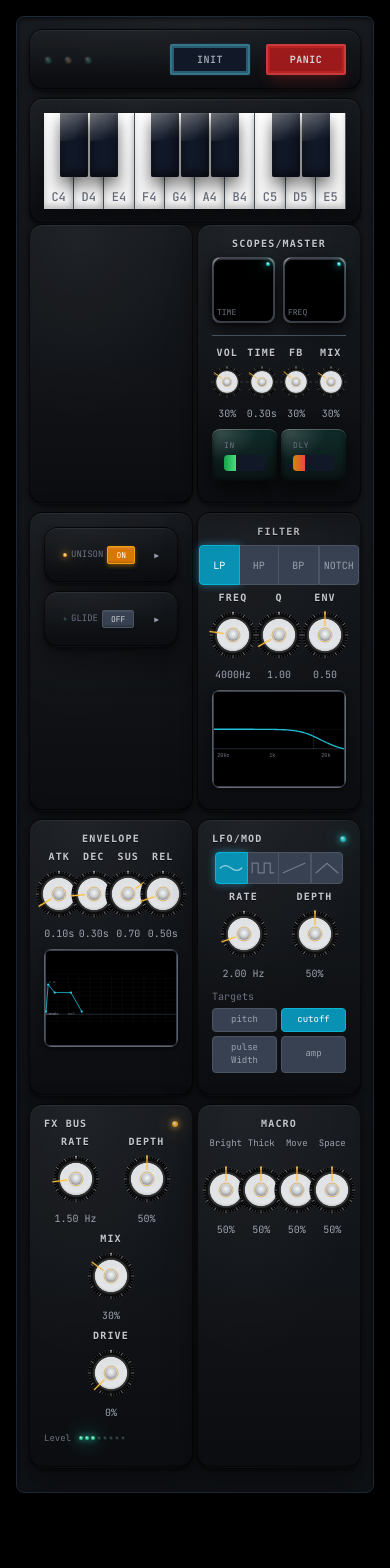
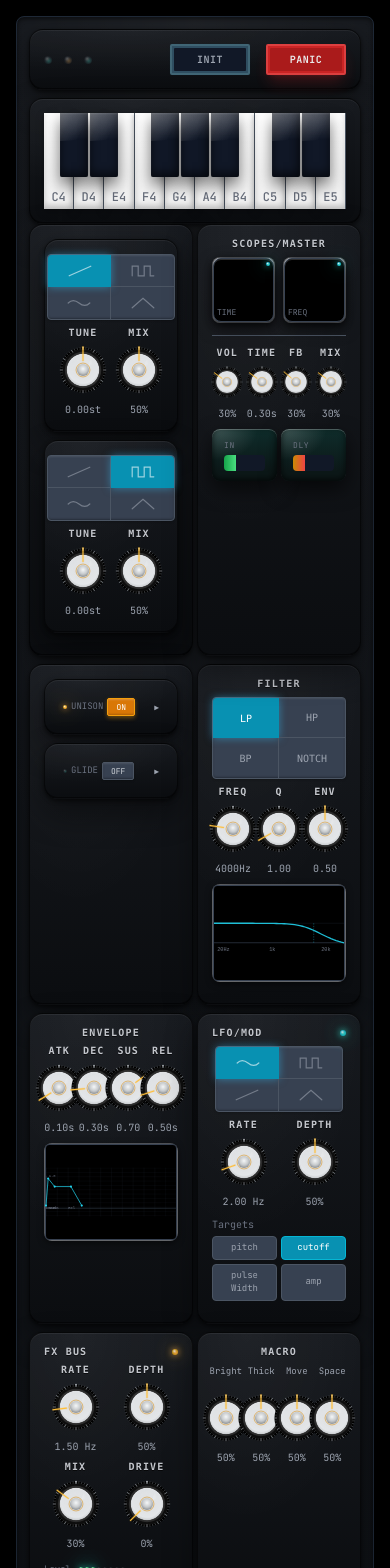
Before and after one commit to james-ralph8555/nextjs-portfoliosite, a Next.js app: page /synth in a window 390 px wide. Shown: the top 1568 px of the page. Before the commit the page ends 1509 px from the top, so only its background shows below. Built offline with nearby package versions, Linux system fonts and the light colour scheme; a web font is replaced by a local one.

Commit message:
fixed osc on mobile

```diff
--- a/src/components/synth/components/ChorusSection.tsx
+++ b/src/components/synth/components/ChorusSection.tsx
@@ -61,8 +61,7 @@ export function ChorusSection({
           />
         </div>
 
-        {/* Mix Knob - Span full width */}
-        <div className="col-span-2">
+        {/* Mix Knob */}
         <div className="synth-knob-compact">
           <Knob
             value={mix}
@@ -75,10 +74,8 @@ export function ChorusSection({
             size="sm"
           />
         </div>
-        </div>
 
-        {/* Drive Knob - Span full width (FX bus) */}
-        <div className="col-span-2">
+        {/* Drive Knob */}
         <div className="synth-knob-compact">
           <Knob
             value={drive}
@@ -90,7 +87,6 @@ export function ChorusSection({
             onChange={(v) => onDriveChange(v)}
             size="sm"
           />
-          </div>
         </div>
 
         {/* LED Level Meter - Span full width */}
--- a/src/components/synth/components/FilterTypeButtons.tsx
+++ b/src/components/synth/components/FilterTypeButtons.tsx
@@ -1,6 +1,7 @@
 "use client"
 
 import React from 'react'
+import { SynthButtonGroup } from './SynthButtonGroup'
 
 export type FilterTypeOption = 'lowpass' | 'highpass' | 'bandpass' | 'notch'
 
@@ -19,39 +20,13 @@ const TYPES: { key: FilterTypeOption; label: string }[] = [
 ]
 
 export function FilterTypeButtons({ selectedType, onChange, size = 'md', className = '' }: Props) {
-  const sizeClasses = {
-    sm: 'h-8 text-[9px]',
-    md: 'h-10 text-[10px]'
-  }
-
   return (
-    <div className={`flex ${size === 'sm' ? 'w-40' : 'w-48'} ${className}`}>
-      {TYPES.map((t, index) => {
-        const isSelected = selectedType === t.key
-        const isFirst = index === 0
-        const isLast = index === TYPES.length - 1
-        return (
-          <button
-            key={t.key}
-            className={`
-              synth-button-waveform
-              flex-1
-              ${sizeClasses[size]}
-              ${isFirst ? 'rounded-l rounded-r-none' : ''}
-              ${isLast ? 'rounded-r rounded-l-none' : 'rounded-none'}
-              ${!isFirst && !isLast ? 'border-l-0' : ''}
-              ${isSelected ? 'active' : ''}
-              flex items-center justify-center
-            `}
-            style={isSelected ? { boxShadow: '0 0 8px rgba(56, 189, 248, 0.5)' } : undefined}
-            onClick={() => onChange(t.key)}
-            aria-label={`${t.label} filter${isSelected ? ' (selected)' : ''}`}
-            aria-pressed={isSelected}
-          >
-            <span>{t.label}</span>
-          </button>
-        )
-      })}
-    </div>
+    <SynthButtonGroup
+      options={TYPES}
+      selectedKey={selectedType}
+      onChange={onChange}
+      size={size}
+      className={`${size === 'sm' ? 'w-28' : 'w-32'} ${className}`}
+    />
   )
 }
--- a/src/components/synth/components/OscillatorSection.tsx
+++ b/src/components/synth/components/OscillatorSection.tsx
@@ -64,7 +64,7 @@ export function OscillatorSection({
               onWaveformChange={onWaveformChange}
               labelMode="abbreviated"
               showIcons={true}
-              size="md"
+              size="sm"
             />
             <div className="grid grid-cols-2 gap-2 w-full place-items-center">
               <div className="synth-knob-compact">
@@ -98,13 +98,13 @@ export function OscillatorSection({
         {/* OSC 2 */}
         <div className="synth-subsection-desktop">
           <div className="flex flex-col items-center gap-2">
-            <WaveButtonGroup
+              <WaveButtonGroup
               waveforms={WAVEFORMS}
               selectedWaveform={waveform2 as WaveformType}
               onWaveformChange={onWaveform2Change}
               labelMode="abbreviated"
               showIcons={true}
-              size="md"
+              size="sm"
             />
             <div className="grid grid-cols-2 gap-2 w-full place-items-center">
               <div className="synth-knob-compact">
--- /dev/null
+++ b/src/components/synth/components/SynthButtonGroup.tsx
@@ -0,0 +1,112 @@
+'use client'
+
+import React from 'react'
+
+export interface SynthButtonGroupProps {
+  options: { key: string; label: string; icon?: React.ReactNode }[]
+  selectedKey: string
+  onChange: (key: string) => void
+  size?: 'sm' | 'md'
+  className?: string
+  showIcons?: boolean
+}
+
+export function SynthButtonGroup({
+  options,
+  selectedKey,
+  onChange,
+  size = 'md',
+  className = '',
+  showIcons = false
+}: SynthButtonGroupProps) {
+  const sizeClasses = {
+    sm: 'h-8 text-[9px]',
+    md: 'h-10 text-[10px]'
+  }
+
+  return (
+    <div className={`${size === 'sm' ? 'w-32' : 'w-40'} ${className}`}>
+      {/* Desktop: horizontal layout */}
+      <div className="hidden md:flex">
+        {options.map((option, index) => {
+          const isSelected = selectedKey === option.key
+          const isFirst = index === 0
+          const isLast = index === options.length - 1
+
+          return (
+            <button
+              key={option.key}
+              className={`
+                synth-button-waveform
+                flex-1
+                ${sizeClasses[size]}
+                ${isFirst ? 'rounded-l rounded-r-none' : ''}
+                ${isLast ? 'rounded-r rounded-l-none' : 'rounded-none'}
+                ${!isFirst && !isLast ? 'border-l-0' : ''}
+                ${isSelected ? 'active' : ''}
+                ${showIcons ? 'flex flex-col items-center justify-center gap-0.5' : 'flex items-center justify-center'}
+              `}
+              style={isSelected ? { boxShadow: '0 0 8px rgba(56, 189, 248, 0.5)' } : undefined}
+              onClick={() => onChange(option.key)}
+              aria-label={`${option.label}${isSelected ? ' (selected)' : ''}`}
+              aria-pressed={isSelected}
+            >
+              {showIcons && option.icon && (
+                <div className="w-6 h-3 opacity-60">
+                  {option.icon}
+                </div>
+              )}
+              <span className={showIcons ? 'text-[8px]' : ''}>
+                {option.label}
+              </span>
+            </button>
+          )
+        })}
+      </div>
+
+      {/* Mobile: fused rectangle layout */}
+      <div className="md:hidden synth-button-group-container rounded w-full">
+        <div className="grid grid-cols-2 gap-0 w-full">
+          {options.map((option, index) => {
+            const isSelected = selectedKey === option.key
+            const isFirst = index === 0
+            const isLast = index === options.length - 1
+            const isTopLeft = index === 0
+            const isTopRight = index === 1
+            const isBottomLeft = index === 2
+            const isBottomRight = index === 3
+
+            return (
+              <button
+                key={option.key}
+                className={`
+                  ${sizeClasses[size]}
+                  ${isSelected ? 'synth-button-group-item-active' : 'synth-button-group-item'}
+                  ${showIcons ? 'flex flex-col items-center justify-center gap-0.5' : 'flex items-center justify-center'}
+                  ${isTopLeft ? 'rounded-tl' : ''}
+                  ${isTopRight ? 'rounded-tr' : ''}
+                  ${isBottomLeft ? 'rounded-bl' : ''}
+                  ${isBottomRight ? 'rounded-br' : ''}
+                `}
+                onClick={() => onChange(option.key)}
+                aria-label={`${option.label}${isSelected ? ' (selected)' : ''}`}
+                aria-pressed={isSelected}
+              >
+                {showIcons && option.icon && (
+                  <div className="w-6 h-3 opacity-60">
+                    {option.icon}
+                  </div>
+                )}
+                {!showIcons && (
+                  <span className={size === 'sm' ? 'text-[8px]' : 'text-[10px]'}>
+                    {option.label}
+                  </span>
+                )}
+              </button>
+            )
+          })}
+        </div>
+      </div>
+    </div>
+  )
+}
--- a/src/components/synth/components/WaveButton.tsx
+++ b/src/components/synth/components/WaveButton.tsx
@@ -1,6 +1,7 @@
 'use client'
 
 import React from 'react'
+import { SynthButtonGroup } from './SynthButtonGroup'
 
 export type WaveformType = 'sawtooth' | 'square' | 'sine' | 'triangle'
 export type LabelMode = 'full' | 'abbreviated' | 'single' | 'icons-only'
@@ -91,11 +92,6 @@ export function WaveButtonGroup({
   size = 'md',
   className = ''
 }: WaveButtonGroupProps) {
-  const sizeClasses = {
-    sm: 'h-8 text-[9px]',
-    md: 'h-10 text-[10px]'
-  }
-
   const getLabel = (waveform: WaveformType) => {
     const config = WAVEFORM_CONFIG[waveform]
     switch (labelMode) {
@@ -111,45 +107,20 @@ export function WaveButtonGroup({
     }
   }
 
+  const options = waveforms.map(waveform => ({
+    key: waveform,
+    label: getLabel(waveform),
+    icon: (showIcons || labelMode === 'icons-only') ? WAVEFORM_CONFIG[waveform].icon : undefined
+  }))
+
   return (
-    <div className={`flex ${size === 'sm' ? 'w-32' : 'w-40'} ${className}`}>
-      {waveforms.map((waveform, index) => {
-        const config = WAVEFORM_CONFIG[waveform]
-        const isSelected = selectedWaveform === waveform
-        const isFirst = index === 0
-        const isLast = index === waveforms.length - 1
-
-        return (
-          <button
-            key={waveform}
-            className={`
-              synth-button-waveform
-              flex-1
-              ${sizeClasses[size]}
-              ${isFirst ? 'rounded-l rounded-r-none' : ''}
-              ${isLast ? 'rounded-r rounded-l-none' : 'rounded-none'}
-              ${!isFirst && !isLast ? 'border-l-0' : ''}
-              ${isSelected ? 'active' : ''}
-              ${labelMode === 'icons-only' ? 'flex items-center justify-center' : showIcons ? 'flex flex-col items-center justify-center gap-0.5' : 'flex items-center justify-center'}
-            `}
-            style={isSelected ? { boxShadow: '0 0 8px rgba(56, 189, 248, 0.5)' } : undefined}
-            onClick={() => onWaveformChange(waveform)}
-            aria-label={`${waveform} waveform${isSelected ? ' (selected)' : ''}`}
-            aria-pressed={isSelected}
-          >
-            {(showIcons || labelMode === 'icons-only') && (
-              <div className={`${labelMode === 'icons-only' ? 'w-6 h-3' : 'w-6 h-3'} opacity-60`}>
-                {config.icon}
-              </div>
-            )}
-            {labelMode !== 'icons-only' && (
-              <span className={showIcons ? 'text-[8px]' : ''}>
-                {getLabel(waveform)}
-              </span>
-            )}
-          </button>
-        )
-      })}
-    </div>
+    <SynthButtonGroup
+      options={options}
+      selectedKey={selectedWaveform}
+      onChange={onWaveformChange}
+      size={size}
+      className={`${size === 'sm' ? 'w-28' : 'w-32'} ${className}`}
+      showIcons={showIcons || labelMode === 'icons-only'}
+    />
   )
 }
--- a/src/styles/synth/synth-base.css
+++ b/src/styles/synth/synth-base.css
@@ -47,6 +47,34 @@
 
   .synth-button-waveform.active {
     @apply bg-cyan-600 text-white border-cyan-500;
+    box-shadow: 0 0 8px rgba(56, 189, 248, 0.5);
+  }
+
+  /* Fused button group for mobile - single rounded rectangle */
+  .synth-button-group-container {
+    @apply bg-gray-700 border border-gray-600;
+    box-shadow:
+      inset 0 1px 2px rgba(255, 255, 255, 0.1),
+      inset 0 -1px 2px rgba(0, 0, 0, 0.3),
+      0 1px 2px rgba(0, 0, 0, 0.2);
+  }
+
+  .synth-button-group-item {
+    @apply text-gray-400 hover:bg-gray-600 hover:text-white;
+    @apply transition-all duration-150 active:scale-95;
+    @apply border-r border-gray-600 border-b border-gray-600;
+  }
+
+  .synth-button-group-item:nth-child(2n) {
+    @apply border-r-0;
+  }
+
+  .synth-button-group-item:nth-child(n+3) {
+    @apply border-b-0;
+  }
+
+  .synth-button-group-item-active {
+    @apply bg-cyan-600 text-white;
     box-shadow: 0 0 8px rgba(56, 189, 248, 0.5);
   }
 
--- a/src/styles/synth/synth-layout.css
+++ b/src/styles/synth/synth-layout.css
@@ -53,7 +53,7 @@
 
   /* Responsive adjustments for subsections */
   @media (max-width: 767px) {
-    .synth-subsection-desktop {
+    .synth-subsection-desktop:not(.synth-grid-osc .synth-subsection-desktop) {
       @apply hidden;
     }
   }
```
Lines whose indentation alone changed are shown as unchanged.
